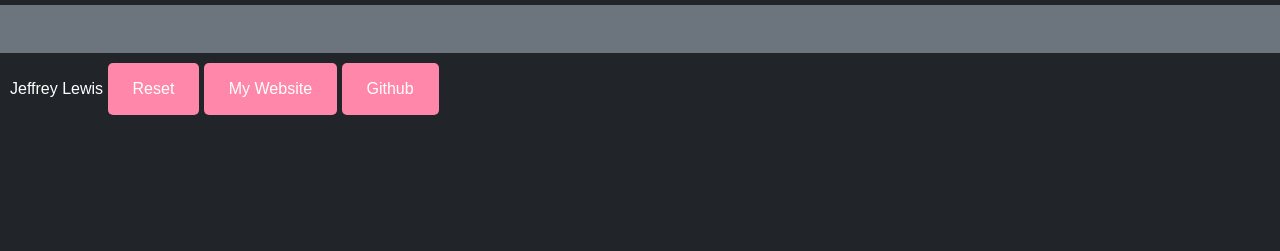
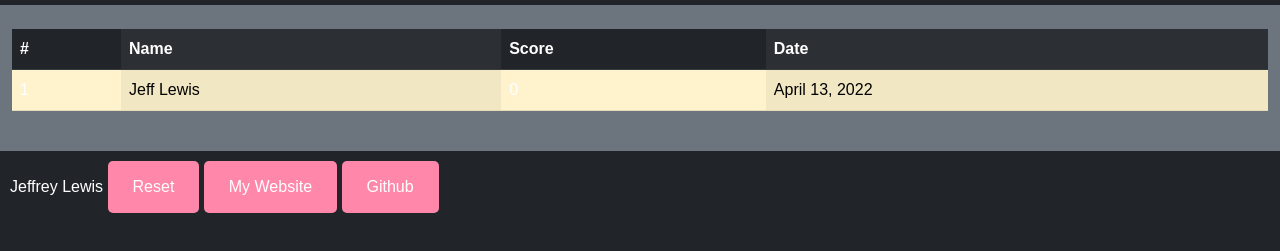
Before and after one commit to jeffreysalewis/startup, a plain HTML site: page scores.html in a window 1280 px wide. Shown: the part 79-330 px from the top of the page. Drawn offline with nearby package versions, Linux system fonts and the light colour scheme.

Commit message:
added score table

```diff
--- a/scores.html
+++ b/scores.html
@@ -27,7 +27,24 @@
     </header>
     <main class="container-fluid bg-secondary">
       <br>
-      <table></table>
+      <table class="table table-warning table-striped-columns">
+        <thead class="table-dark">
+          <tr>
+            <th>#</th>
+            <th>Name</th>
+            <th>Score</th>
+            <th>Date</th>
+          </tr>
+        </thead>
+        <tbody>
+          <tr>
+            <td>1</td>
+            <td>Jeff Lewis</td>
+            <td>0</td>
+            <td>April 13, 2022</td>
+          </tr>
+        </tbody>
+      </table>
       <br>
     </main>
     <footer class="bg-dark text-dark text-muted">
```
